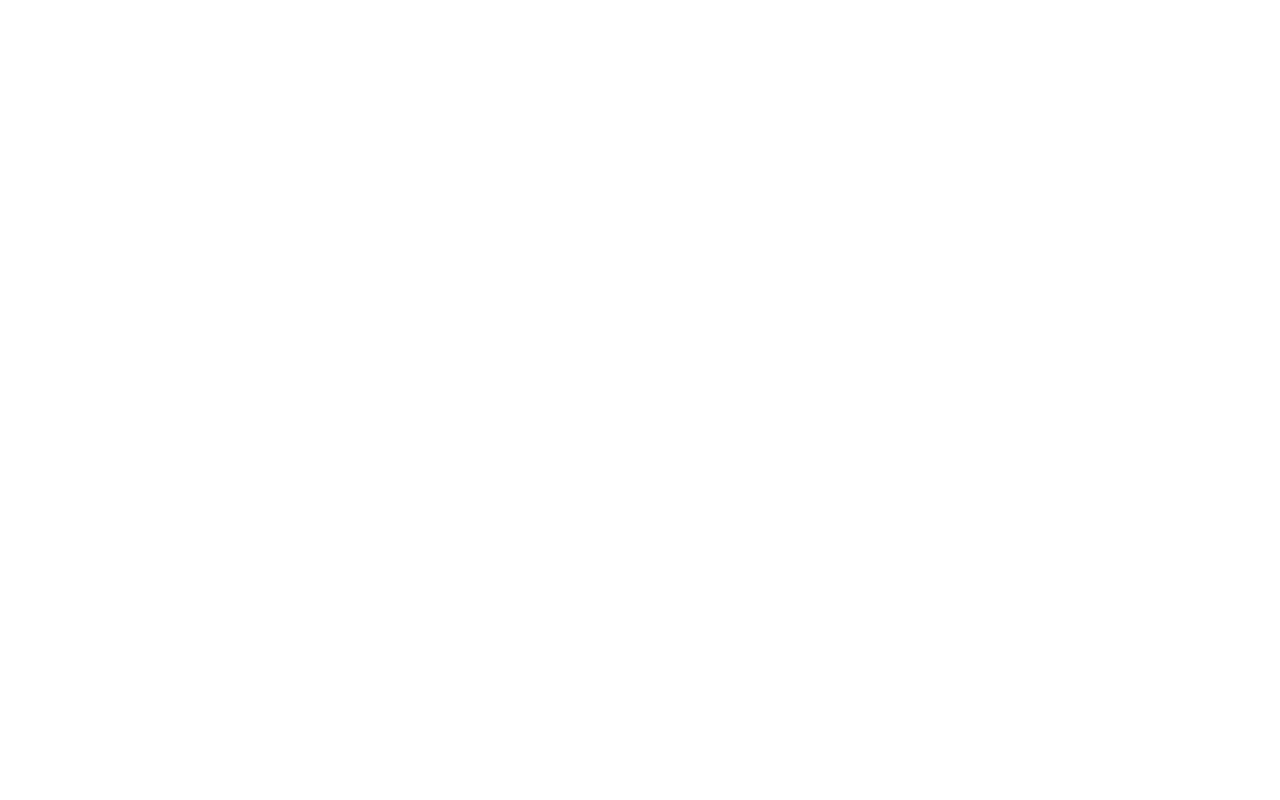
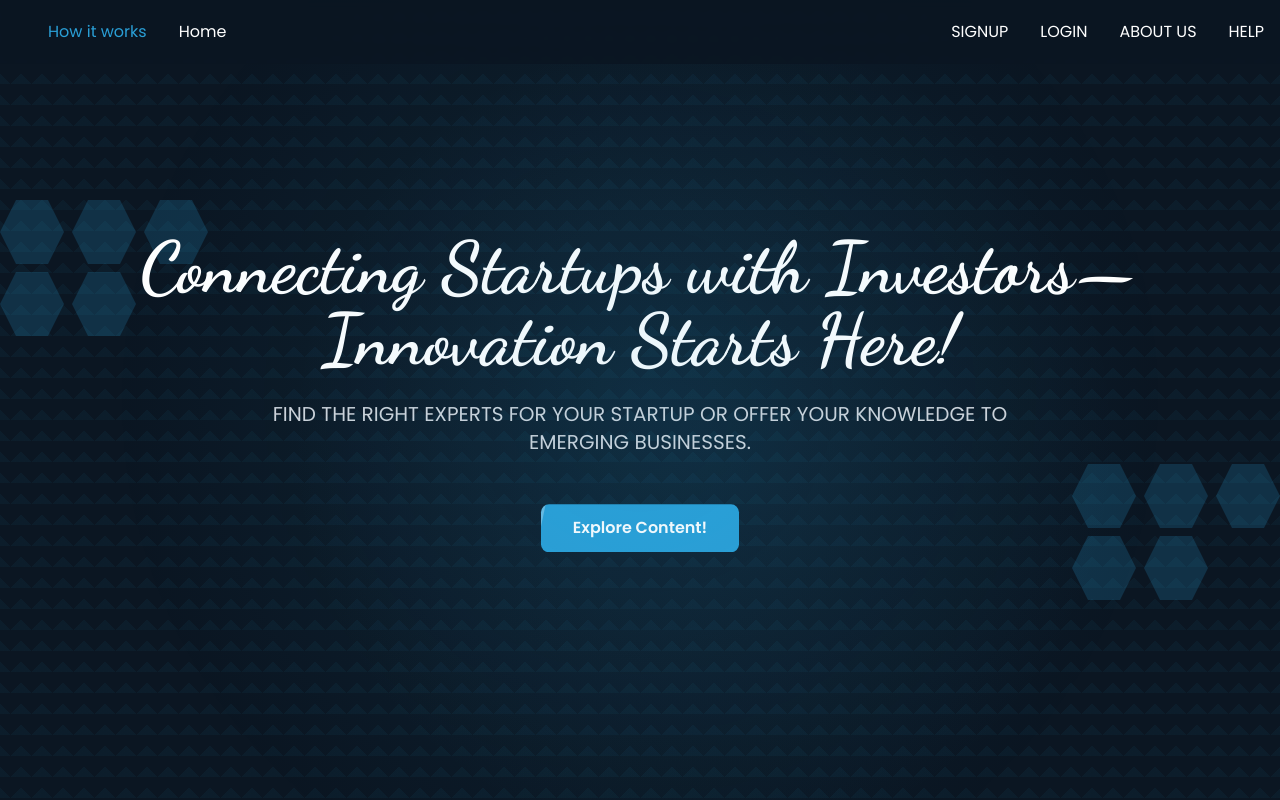
Before and after one commit to TechWhizArt/Investos, a plain HTML site: page index.html in a window 1280 px wide. Drawn offline with nearby package versions, Linux system fonts and the light colour scheme.

Commit message:
Update index.html

```diff
--- a/index.html
+++ b/index.html
@@ -1,2 +1,124 @@
-<html>
+<html><!DOCTYPE html>
+<html lang="en">
+<head>
+    <meta charset="UTF-8">
+    <meta name="viewport" content="width=device-width, initial-scale=1.0">
+    <title>Startup Investor Connection</title>
+    <script src="https://cdn.tailwindcss.com"></script>
+    <link href="https://fonts.googleapis.com/css2?family=Dancing+Script:wght@700&family=Poppins:wght@300;400;500;600;700&display=swap" rel="stylesheet">
+    <link rel="stylesheet" href="https://cdnjs.cloudflare.com/ajax/libs/font-awesome/6.0.0-beta3/css/all.min.css">
+    <script>
+        tailwind.config = {
+            theme: {
+                extend: {
+                    colors: {
+                        'navy': '#0B1622',
+                        'accent-blue': '#2A9FD6'
+                    },
+                    fontFamily: {
+                        'cursive': ['Dancing Script', 'cursive'],
+                        'sans': ['Poppins', 'sans-serif']
+                    }
+                }
+            }
+        }
+    </script>
+    <style>
+        .circuit-pattern {
+            background-image: radial-gradient(circle at 50% 50%, rgba(42, 159, 214, 0.1) 0%, transparent 50%),
+                            linear-gradient(45deg, rgba(42, 159, 214, 0.05) 25%, transparent 25%),
+                            linear-gradient(-45deg, rgba(42, 159, 214, 0.05) 25%, transparent 25%);
+            background-size: 100% 100%, 20px 20px, 20px 20px;
+            animation: pulse 4s ease-in-out infinite;
+        }
+        .hexagon {
+            clip-path: polygon(25% 0%, 75% 0%, 100% 50%, 75% 100%, 25% 100%, 0% 50%);
+            transition: all 0.3s ease;
+        }
+        .hexagon:hover {
+            transform: scale(1.1);
+            background-color: rgba(42, 159, 214, 0.4);
+        }
+        @keyframes pulse {
+            0% { background-size: 100% 100%, 20px 20px, 20px 20px; }
+            50% { background-size: 120% 120%, 22px 22px, 22px 22px; }
+            100% { background-size: 100% 100%, 20px 20px, 20px 20px; }
+        }
+        @keyframes float {
+            0% { transform: translateY(0px); }
+            50% { transform: translateY(-10px); }
+            100% { transform: translateY(0px); }
+        }
+        .float-animation {
+            animation: float 3s ease-in-out infinite;
+        }
+    </style>
+</head>
+<body class="bg-navy min-h-screen font-sans text-white circuit-pattern">
+    <!-- Navigation -->
+    <nav class="bg-navy/90 backdrop-blur-sm fixed w-full z-50">
+        <div class="container mx-auto px-4">
+            <div class="flex justify-between items-center h-16">
+                <div class="flex items-center space-x-8">
+                    <button class="lg:hidden text-white">
+                        <i class="fas fa-bars text-2xl"></i>
+                    </button>
+                    <a href="#" class="text-accent-blue hover:text-white transition">How it works</a>
+                    <a href="#" class="text-white hover:text-accent-blue transition">Home</a>
+                </div>
+                <div class="hidden lg:flex items-center space-x-8">
+                    <a href="#" class="text-white hover:text-accent-blue transition">SIGNUP</a>
+                    <a href="#" class="text-white hover:text-accent-blue transition">LOGIN</a>
+                    <a href="#" class="text-white hover:text-accent-blue transition">ABOUT US</a>
+                    <a href="#" class="text-white hover:text-accent-blue transition">HELP</a>
+                </div>
+            </div>
+        </div>
+    </nav>
+
+    <!-- Hero Section -->
+    <main class="relative min-h-screen flex items-center justify-center px-4">
+        <!-- Decorative Hexagons Left -->
+        <div class="absolute left-0 top-1/4 opacity-20">
+            <div class="grid grid-cols-3 gap-2">
+                <div class="hexagon bg-accent-blue w-16 h-16"></div>
+                <div class="hexagon bg-accent-blue w-16 h-16"></div>
+                <div class="hexagon bg-accent-blue w-16 h-16"></div>
+                <div class="hexagon bg-accent-blue w-16 h-16"></div>
+                <div class="hexagon bg-accent-blue w-16 h-16"></div>
+            </div>
+        </div>
+
+        <!-- Decorative Hexagons Right -->
+        <div class="absolute right-0 bottom-1/4 opacity-20">
+            <div class="grid grid-cols-3 gap-2">
+                <div class="hexagon bg-accent-blue w-16 h-16"></div>
+                <div class="hexagon bg-accent-blue w-16 h-16"></div>
+                <div class="hexagon bg-accent-blue w-16 h-16"></div>
+                <div class="hexagon bg-accent-blue w-16 h-16"></div>
+                <div class="hexagon bg-accent-blue w-16 h-16"></div>
+            </div>
+        </div>
+
+        <!-- Main Content -->
+        <div class="text-center max-w-5xl mx-auto float-animation">
+            <h1 class="font-cursive text-4xl md:text-6xl lg:text-7xl mb-6 leading-tight">
+                Connecting Startups with Investors—Innovation Starts Here!
+            </h1>
+            <p class="text-lg md:text-xl mb-12 text-gray-300 max-w-3xl mx-auto">
+                FIND THE RIGHT EXPERTS FOR YOUR STARTUP OR OFFER YOUR KNOWLEDGE TO EMERGING BUSINESSES.
+            </p>
+            <button class="bg-accent-blue hover:bg-blue-600 text-white font-semibold py-3 px-8 rounded-lg transition-all transform hover:scale-105 hover:shadow-lg relative overflow-hidden group">
+                <span class="absolute inset-0 bg-white/30 transform -skew-x-12 -translate-x-full group-hover:translate-x-full transition-transform duration-500"></span>
+                Explore Content!
+            </button>
+        </div>
+
+        <!-- Circuit Board Animation -->
+        <div class="absolute inset-0 pointer-events-none">
+            <div class="w-full h-full" style="background: radial-gradient(circle at center, rgba(42, 159, 214, 0.1) 0%, transparent 70%)"></div>
+        </div>
+    </main>
+</body>
 </html>
+</html>
```
